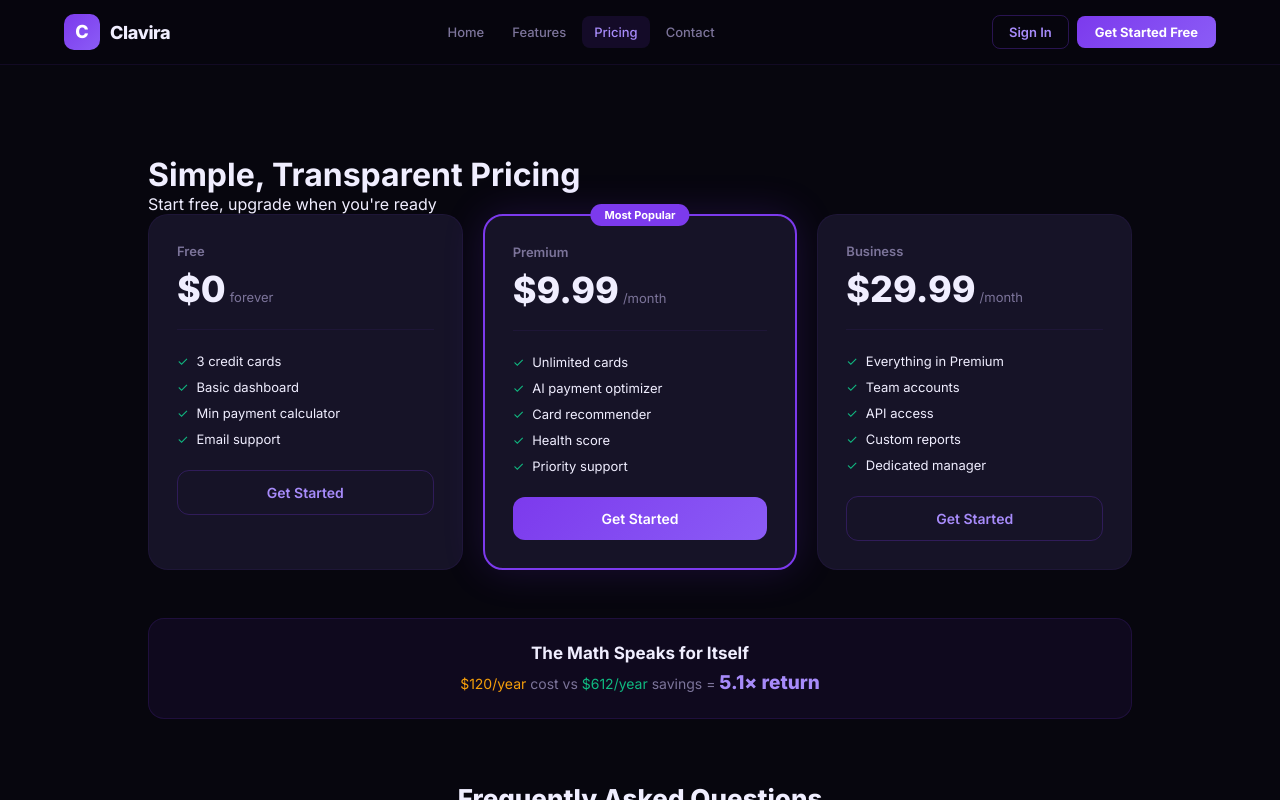
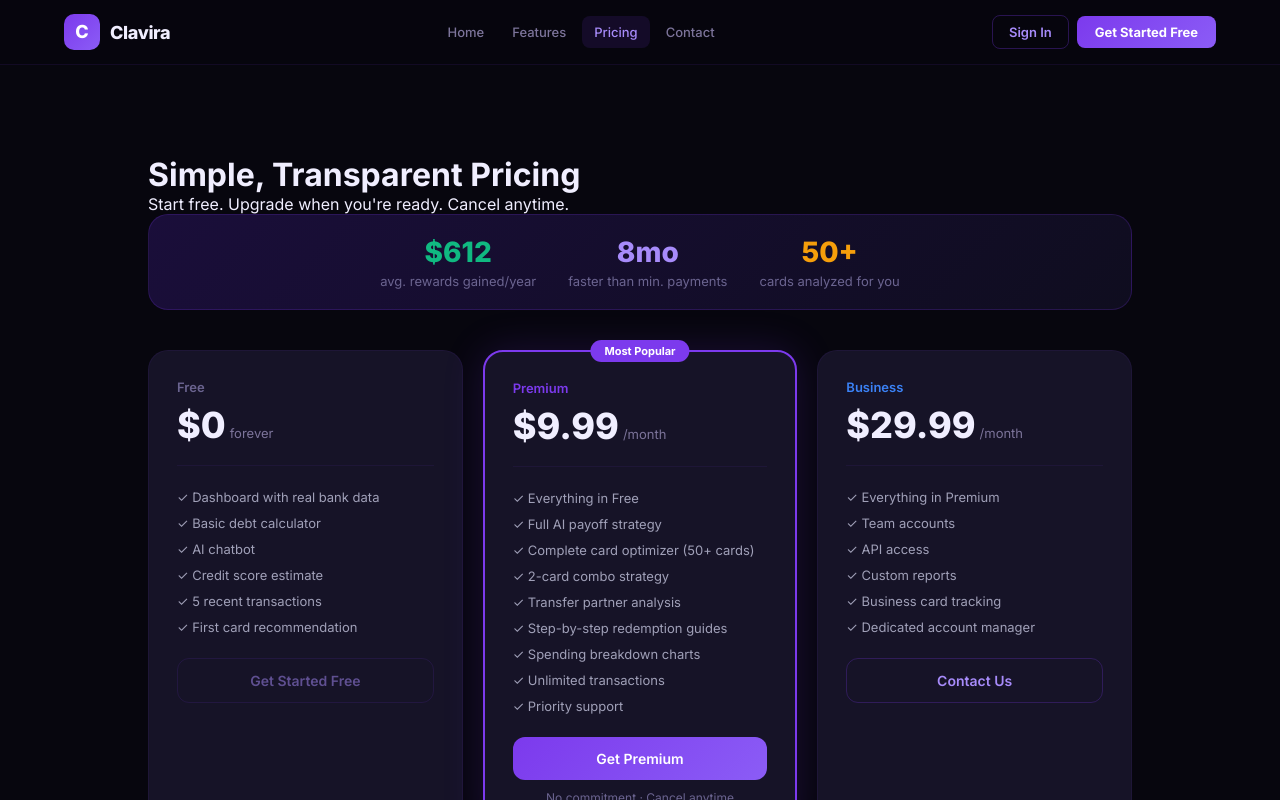
Before and after one commit to Wasay999-rog/clavira-frontend, a React (Vite) app: page /pricing in a window 1280 px wide. Built offline with nearby package versions, Linux system fonts and the light colour scheme; no server answers.

Commit message:
Fix pricing page with real Stripe checkout

```diff
--- a/src/pages/PricingPage.jsx
+++ b/src/pages/PricingPage.jsx
@@ -1,105 +1,160 @@
 import { useState, useEffect } from 'react';
 import { api } from '../api.js';
+import { useAuth } from '../components/AuthContext.jsx';
 import Section from '../components/Section.jsx';
 import './PricingPage.css';
 
 const FAQS = [
-  { q: 'Can I cancel anytime?', a: 'Yes — no contracts, no fees. Cancel with one click.' },
-  { q: 'Is my financial data secure?', a: '256-bit AES encryption, SOC 2 compliant, read-only access through Plaid.' },
-  { q: 'How does the AI optimizer work?', a: 'Analyzes your rates, balances, and cash flow to minimize total interest paid.' },
-  { q: 'Do you support all banks?', a: 'Over 12,000 institutions in the US and Canada via Plaid.' },
-  { q: "What if I don't save money?", a: "90-day money-back guarantee if we don't save you more than the subscription cost." },
+  { q: 'Can I cancel anytime?', a: 'Yes — no contracts, no fees. Cancel anytime from your account settings.' },
+  { q: 'Is my financial data secure?', a: 'Bank-level encryption, read-only access through Plaid. We never store your bank credentials.' },
+  { q: 'How does the AI optimizer work?', a: 'Analyzes your real spending against 50+ credit cards and builds a personalized strategy based on your actual data.' },
+  { q: 'Do you support all banks?', a: 'Over 12,000 institutions in the US via Plaid, including Chase, BofA, Citi, Capital One, Amex, Discover, and more.' },
+  { q: "What if I don't save money?", a: "Email us within 30 days for a full refund. No questions asked." },
+  { q: 'Can I use a promo code?', a: 'Yes! Enter your promo code at checkout. Codes are applied automatically.' },
 ];
 
-export default function PricingPage({ showToast }) {
+export default function PricingPage({ showToast, navigate }) {
+  const { user } = useAuth();
   const [openFaq, setOpenFaq] = useState(null);
-  const [pricing, setPricing] = useState(null);
-  const [signupTier, setSignupTier] = useState(null);
-  const [signupEmail, setSignupEmail] = useState('');
-  const [signupName, setSignupName] = useState('');
-  const [submitting, setSubmitting] = useState(false);
+  const [couponCode, setCouponCode] = useState('');
+  const [loading, setLoading] = useState('');
+  const [showSuccess, setShowSuccess] = useState(false);
 
-  useEffect(() => { api.getPricing().then(setPricing).catch(() => {}); }, []);
+  const isPremium = user?.tier === 'premium' || user?.tier === 'business';
 
-  const tiers = pricing?.tiers || [
-    { name: 'Free', price: 0, period: 'forever', features: ['3 credit cards','Basic dashboard','Min payment calculator','Email support'], highlighted: false },
-    { name: 'Premium', price: 9.99, period: 'month', features: ['Unlimited cards','AI payment optimizer','Card recommender','Health score','Priority support'], highlighted: true },
-    { name: 'Business', price: 29.99, period: 'month', features: ['Everything in Premium','Team accounts','API access','Custom reports','Dedicated manager'], highlighted: false },
-  ];
-  const vp = pricing?.value_prop || { annual_cost: 120, annual_savings: 612, roi_multiple: 5.1 };
+  useEffect(() => {
+    const params = new URLSearchParams(window.location.search);
+    if (params.get('success') === 'true') setShowSuccess(true);
+  }, []);
 
-  const handleSignup = async () => {
-    if (!signupEmail || !signupEmail.includes('@')) { showToast('❌ Please enter a valid email'); return; }
-    setSubmitting(true);
+  const handleUpgrade = async (tier) => {
+    if (!user) { navigate('/register'); return; }
+    if (isPremium) {
+      setLoading(tier);
       try {
-      const res = await api.pricingSignup(signupTier, signupEmail, signupName);
-      showToast(`✅ ${res.message}`);
-      setSignupTier(null);
-      setSignupEmail('');
-      setSignupName('');
-    } catch {
-      showToast('❌ Could not process signup. Try again.');
-    } finally { setSubmitting(false); }
+        const res = await api.getPortal();
+        window.location.href = res.portal_url;
+      } catch { showToast('Could not open billing portal. Please try again.'); }
+      finally { setLoading(''); }
+      return;
+    }
+    setLoading(tier);
+    try {
+      const res = await api.createCheckout(tier, couponCode);
+      window.location.href = res.checkout_url;
+    } catch { showToast('Could not start checkout. Please try again.'); }
+    finally { setLoading(''); }
   };
 
+  const tiers = [
+    {
+      name: 'Free', price: 0, period: 'forever', highlighted: false, color: '#6B6490',
+      features: ['✓ Dashboard with real bank data','✓ Basic debt calculator','✓ AI chatbot','✓ Credit score estimate','✓ 5 recent transactions','✓ First card recommendation'],
+      cta: user?.tier === 'free' ? 'Current Plan' : 'Get Started Free',
+      disabled: !user || user?.tier === 'free',
+    },
+    {
+      name: 'Premium', price: 9.99, period: 'month', highlighted: true, color: '#7C3AED',
+      features: ['✓ Everything in Free','✓ Full AI payoff strategy','✓ Complete card optimizer (50+ cards)','✓ 2-card combo strategy','✓ Transfer partner analysis','✓ Step-by-step redemption guides','✓ Spending breakdown charts','✓ Unlimited transactions','✓ Priority support'],
+      cta: !user ? 'Get Premium' : isPremium ? 'Manage Subscription' : 'Upgrade to Premium',
+      disabled: false,
+    },
+    {
+      name: 'Business', price: 29.99, period: 'month', highlighted: false, color: '#3B82F6',
+      features: ['✓ Everything in Premium','✓ Team accounts','✓ API access','✓ Custom reports','✓ Business card tracking','✓ Dedicated account manager'],
+      cta: 'Contact Us',
+      disabled: false,
+      contactOnly: true,
+    },
+  ];
+
   return (
-    <div className="pricing-page"><Section>
+    <div className="pricing-page">
+      <Section>
+        {showSuccess && (
+          <div style={{ background: 'rgba(16,185,129,0.1)', border: '1px solid rgba(16,185,129,0.3)', borderRadius: 16, padding: '20px 24px', marginBottom: 32, display: 'flex', alignItems: 'center', gap: 16 }}>
+            <span style={{ fontSize: 28 }}>🎉</span>
+            <div>
+              <div style={{ color: '#10B981', fontWeight: 700, fontSize: 16 }}>Welcome to Premium!</div>
+              <div style={{ color: '#6B6490', fontSize: 14, marginTop: 4 }}>Your account has been upgraded. All premium features are now unlocked.</div>
+            </div>
+          </div>
+        )}
+
         <h1 className="pg-heading">Simple, Transparent Pricing</h1>
-      <p className="pg-sub">Start free, upgrade when you're ready</p>
+        <p className="pg-sub">Start free. Upgrade when you're ready. Cancel anytime.</p>
+
+        <div style={{ background: 'linear-gradient(135deg, #1A0E3A, #0F0D1F)', border: '1px solid rgba(124,58,237,0.2)', borderRadius: 20, padding: '20px 32px', marginBottom: 40, display: 'flex', gap: 32, justifyContent: 'center', flexWrap: 'wrap' }}>
+          {[{ val: '$612', label: 'avg. rewards gained/year', color: '#10B981' }, { val: '8mo', label: 'faster than min. payments', color: '#A78BFA' }, { val: '50+', label: 'cards analyzed for you', color: '#F59E0B' }].map((s, i) => (
+            <div key={i} style={{ textAlign: 'center' }}>
+              <div style={{ color: s.color, fontWeight: 800, fontSize: 28 }}>{s.val}</div>
+              <div style={{ color: '#6B6490', fontSize: 13, marginTop: 4 }}>{s.label}</div>
+            </div>
+          ))}
+        </div>
+
+        {user && !isPremium && (
+          <div style={{ maxWidth: 360, margin: '0 auto 32px', textAlign: 'center' }}>
+            <div style={{ color: '#6B6490', fontSize: 13, marginBottom: 8 }}>Have a promo code?</div>
+            <input
+              value={couponCode}
+              onChange={e => setCouponCode(e.target.value.toUpperCase())}
+              placeholder="Enter code (e.g. LAUNCH20)"
+              style={{ width: '100%', background: '#0F0D1F', border: '1px solid rgba(124,58,237,0.25)', borderRadius: 10, padding: '10px 16px', color: '#F0EEFF', fontSize: 14, fontFamily: 'inherit', outline: 'none', boxSizing: 'border-box', textAlign: 'center', letterSpacing: '0.05em' }}
+            />
+            {couponCode && <div style={{ color: '#10B981', fontSize: 12, marginTop: 6 }}>✓ Code will be applied at checkout</div>}
+          </div>
+        )}
 
         <div className="pricing-grid">
           {tiers.map(t => (
-          <div key={t.name} className={`pricing-tier ${t.highlighted?'hl':''}`}>
+            <div key={t.name} className={`pricing-tier ${t.highlighted ? 'hl' : ''}`} style={{ position: 'relative' }}>
               {t.highlighted && <div className="pricing-badge">Most Popular</div>}
-            <div className="pricing-name">{t.name}</div>
+              {user?.tier === t.name.toLowerCase() && (
+                <div style={{ position: 'absolute', top: 16, right: 16, background: 'rgba(16,185,129,0.15)', border: '1px solid rgba(16,185,129,0.3)', color: '#10B981', fontSize: 11, fontWeight: 700, padding: '3px 8px', borderRadius: 999 }}>CURRENT</div>
+              )}
+              <div className="pricing-name" style={{ color: t.color }}>{t.name}</div>
               <div className="pricing-price-row">
                 <span className="pricing-price">${t.price === 0 ? '0' : t.price}</span>
                 <span className="pricing-period">{t.period === 'forever' ? 'forever' : `/${t.period}`}</span>
               </div>
               <div className="pricing-features">
-              {t.features.map(f => <div key={f} className="pricing-feat"><span className="check">✓</span> {f}</div>)}
+                {t.features.map(f => <div key={f} className="pricing-feat" style={{ color: '#A0A0B8' }}>{f}</div>)}
               </div>
-            <button className={`pricing-btn ${t.highlighted?'primary':''}`} onClick={() => setSignupTier(t.name)}>
-              Get Started
+              <button
+                className={`pricing-btn ${t.highlighted ? 'primary' : ''}`}
+                disabled={t.disabled || loading === t.name.toLowerCase()}
+                onClick={() => t.contactOnly ? navigate('/contact') : handleUpgrade(t.name.toLowerCase())}
+                style={{ opacity: t.disabled ? 0.5 : 1, cursor: t.disabled ? 'default' : 'pointer' }}
+              >
+                {loading === t.name.toLowerCase() ? 'Loading...' : t.cta}
               </button>
+              {t.name === 'Premium' && !isPremium && (
+                <div style={{ textAlign: 'center', marginTop: 10, color: '#6B6490', fontSize: 12 }}>No commitment · Cancel anytime</div>
+              )}
             </div>
           ))}
         </div>
 
-      {/* Signup Modal */}
-      {signupTier && (
-        <div className="modal-overlay" onClick={() => setSignupTier(null)}>
-          <div className="modal-content" onClick={e => e.stopPropagation()}>
-            <h3 className="modal-title">Get Started with {signupTier}</h3>
-            <p className="modal-sub">Enter your details and we'll reach out to set you up.</p>
-            <input className="modal-input" placeholder="Your name (optional)" value={signupName} onChange={e => setSignupName(e.target.value)} />
-            <input className="modal-input" placeholder="Your email" value={signupEmail} onChange={e => setSignupEmail(e.target.value)} />
-            <div className="modal-btns">
-              <button className="modal-cancel" onClick={() => setSignupTier(null)}>Cancel</button>
-              <button className="modal-submit" onClick={handleSignup} disabled={submitting}>{submitting ? 'Sending...' : 'Submit'}</button>
-            </div>
-          </div>
-        </div>
-      )}
-
-      <div className="value-box">
-        <div className="value-title">The Math Speaks for Itself</div>
-        <div className="value-text">
-          <span className="gold">${vp.annual_cost}/year</span> cost vs <span className="green">${vp.annual_savings}/year</span> savings = <span className="roi">{vp.roi_multiple}× return</span>
-        </div>
+        <div style={{ textAlign: 'center', margin: '32px 0', padding: '20px', background: 'rgba(16,185,129,0.05)', border: '1px solid rgba(16,185,129,0.15)', borderRadius: 16 }}>
+          <div style={{ fontSize: 28, marginBottom: 8 }}>🛡️</div>
+          <div style={{ color: '#10B981', fontWeight: 700, fontSize: 16, marginBottom: 4 }}>30-Day Money-Back Guarantee</div>
+          <div style={{ color: '#6B6490', fontSize: 14 }}>Not happy? Email us within 30 days for a full refund. No questions asked.</div>
         </div>
 
-      <h2 className="faq-heading">Frequently Asked Questions</h2>
-      <div className="faq-list">
-        {FAQS.map((f, i) => (
-          <div key={i} className="faq-item">
-            <button className="faq-q" onClick={() => setOpenFaq(openFaq === i ? null : i)}>
-              {f.q}<span className="faq-icon" style={{ transform: openFaq === i ? 'rotate(45deg)' : 'none' }}>+</span>
-            </button>
-            {openFaq === i && <div className="faq-a">{f.a}</div>}
+        <div style={{ maxWidth: 680, margin: '0 auto' }}>
+          <h2 style={{ color: '#F0EEFF', fontWeight: 800, fontSize: 24, textAlign: 'center', marginBottom: 24 }}>Common Questions</h2>
+          {FAQS.map((faq, i) => (
+            <div key={i} style={{ borderBottom: '1px solid rgba(124,58,237,0.08)', cursor: 'pointer' }} onClick={() => setOpenFaq(openFaq === i ? null : i)}>
+              <div style={{ display: 'flex', justifyContent: 'space-between', alignItems: 'center', padding: '18px 0' }}>
+                <span style={{ color: '#F0EEFF', fontWeight: 600, fontSize: 15 }}>{faq.q}</span>
+                <span style={{ color: '#7C3AED', fontSize: 20, flexShrink: 0, marginLeft: 16 }}>{openFaq === i ? '−' : '+'}</span>
+              </div>
+              {openFaq === i && <p style={{ color: '#6B6490', fontSize: 14, lineHeight: 1.7, paddingBottom: 18, marginTop: -8 }}>{faq.a}</p>}
             </div>
           ))}
         </div>
-    </Section></div>
+      </Section>
+    </div>
   );
 }
```
Lines whose indentation alone changed are shown as unchanged.
